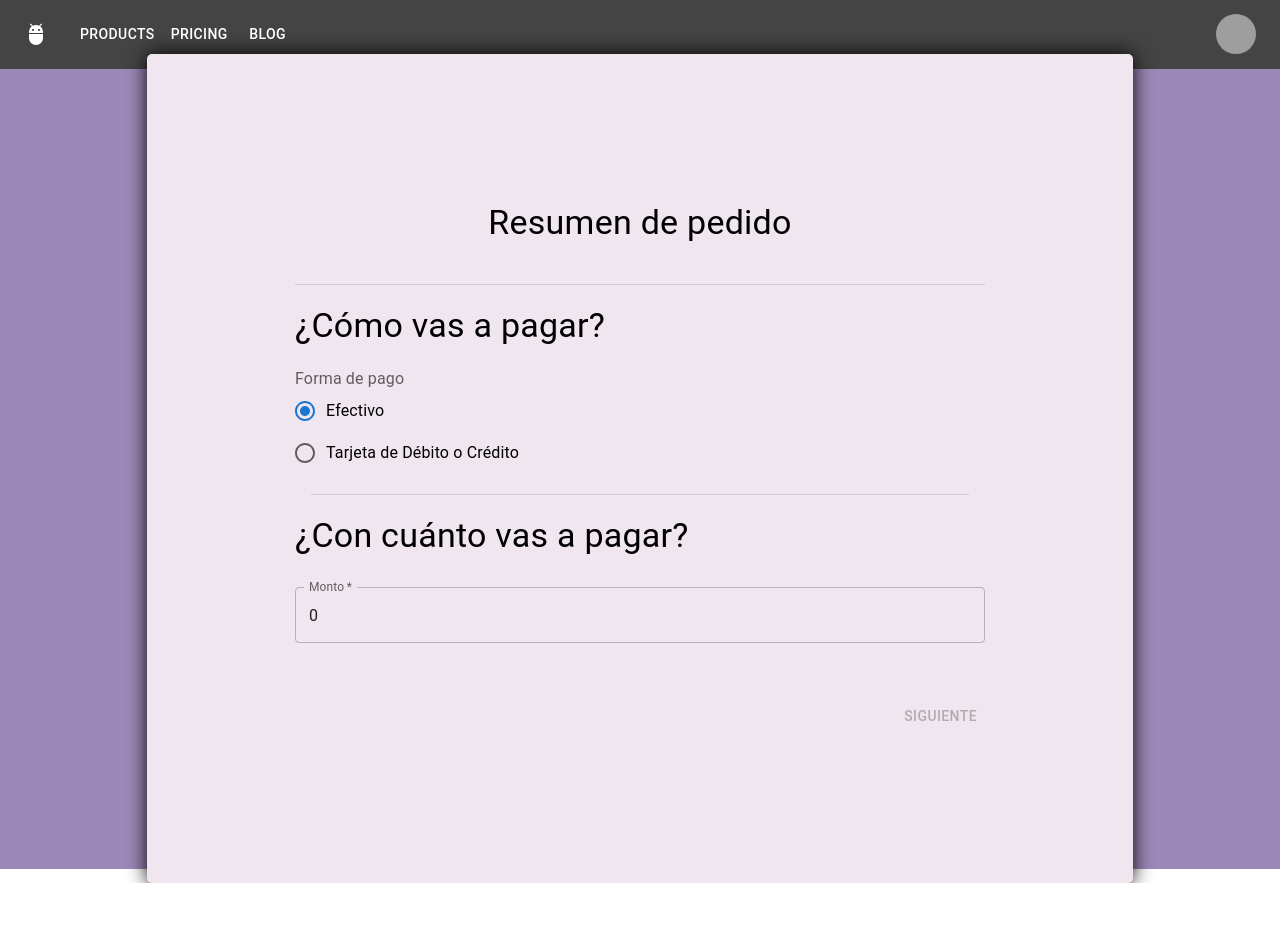
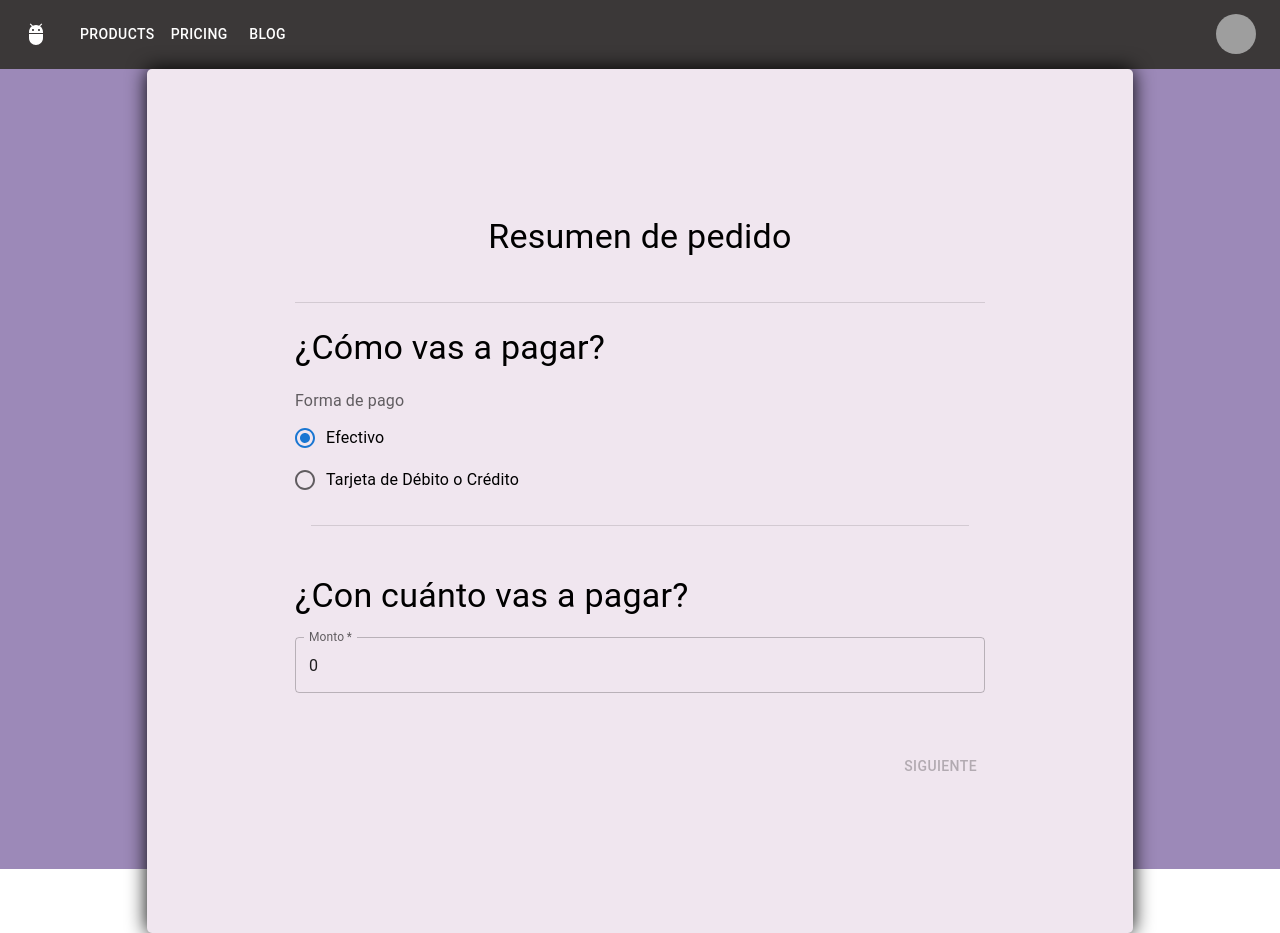
Before and after one commit to BenjaCarrizo04/deliver-eat, a React (Create React App) app: page /resumen in a window 1280 px wide. Before the commit the page ends 883 px from the top, so only its background shows below. Built offline with nearby package versions, Linux system fonts and the light colour scheme; grey boxes are pictures that could not be loaded.

Commit message:
Added some style changes,

```diff
--- a/src/App.css
+++ b/src/App.css
@@ -40,3 +40,7 @@
     transform: rotate(360deg);
   }
 }
+
+:root {
+  font-family: 'Roboto', sans-serif !important;
+}
--- a/src/App.js
+++ b/src/App.js
@@ -178,6 +178,7 @@ function App() {
   const boxStyle = {
     display: "flex",
     borderRadius: "5px",
+    margin: "auto",
     boxShadow: "0px 0px 20px #000000",
     backgroundColor: "#F0E6EF",
     width: "40%",
@@ -201,6 +202,7 @@ function App() {
           alignItems: "center",
           height: "100vh",
           backgroundColor: "#9C89B8",
+          fontFamily: "Roboto",
         }}
         maxWidth="false"
       >
--- a/src/components/helpers/Navbar.jsx
+++ b/src/components/helpers/Navbar.jsx
@@ -19,7 +19,7 @@ const settings = ["Profile", "Account", "Dashboard", "Logout"];
 
 function NavBar() {
   return (
-    <AppBar position="static" style={{ background: "#444" }}>
+    <AppBar position="static" style={{ background: "#3b3838" }}>
       <Container maxWidth="xl">
         <Toolbar disableGutters>
           <AdbIcon sx={{ display: { xs: "none", md: "flex" }, mr: 1 }} />
--- a/src/components/screens/Resumen.jsx
+++ b/src/components/screens/Resumen.jsx
@@ -169,7 +169,7 @@ const Resumen = (props) => {
       </FormControl>
 
       <br />
-      <Divider variant="fullWidth" />
+      <Divider sx={{ margin: "5px 0px 5px 0px" }} variant="fullWidth" />
       <br />
       <FormControl
         fullWidth
@@ -185,6 +185,7 @@ const Resumen = (props) => {
         </Typography>
         <FormLabel>Forma de pago</FormLabel>
         <RadioGroup
+          sx={{ margin: "5px 0px 5px 0px" }}
           defaultValue="efectivo"
           onChange={(e) => setFormaPago(e.target.value)}
         >
@@ -205,7 +206,10 @@ const Resumen = (props) => {
         <br />
         {formaPago === "efectivo" ? (
           <div>
-            <Typography variant="h4" sx={{ marginBottom: "20px" }}>
+            <Typography
+              variant="h4"
+              sx={{ marginBottom: "20px", margin: "30px 0px 10px 0px" }}
+            >
               ¿Con cuánto vas a pagar?
             </Typography>
             <TextField
@@ -222,7 +226,10 @@ const Resumen = (props) => {
           </div>
         ) : (
           <div>
-            <Typography variant="h4" sx={{ marginBottom: "20px" }}>
+            <Typography
+              variant="h4"
+              sx={{ marginBottom: "20px", margin: "5px 0px 5px 0px" }}
+            >
               ¿Con qué tarjeta vas a pagar?
             </Typography>
             <TextField
```
